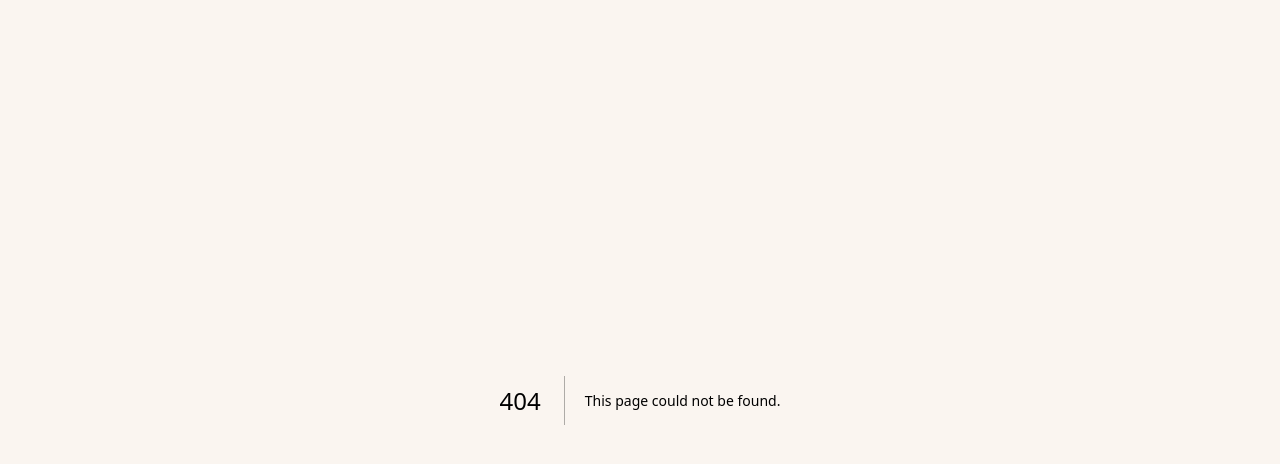
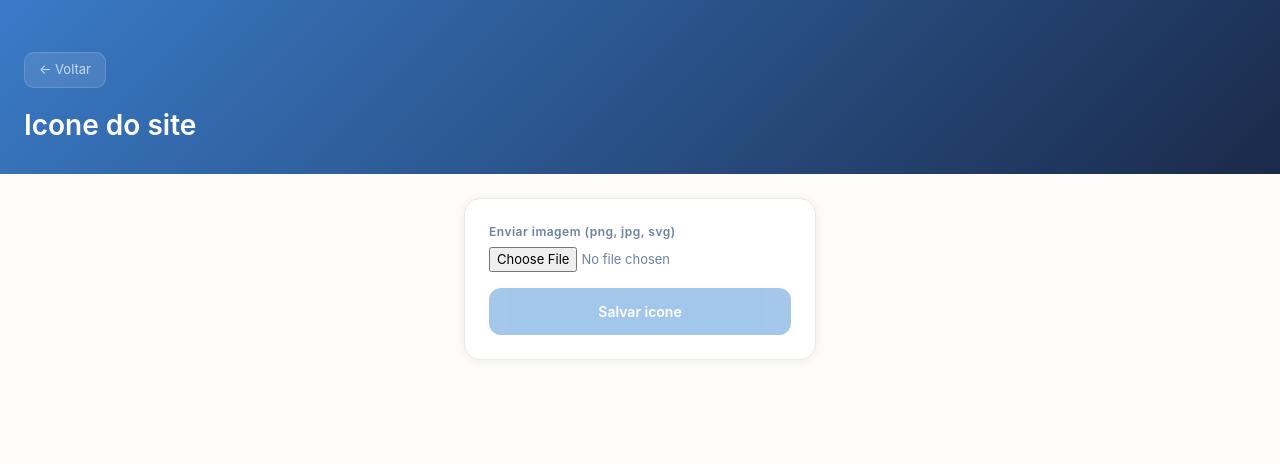
Before and after one commit to sofiammelo/atelie-crochet, a Next.js app: page /admin/icone in a window 1280 px wide. Before the commit this address had no page. Shown: the top 464 px of the page. Built offline with nearby package versions, Linux system fonts and the light colour scheme.

Commit message:
feat: pagina /admin/icone para upload do favicon do site

```diff
--- /dev/null
+++ b/src/app/admin/icone/page.tsx
@@ -0,0 +1,105 @@
+'use client'
+
+import { useState, useRef } from 'react'
+import { C, S } from '@/lib/tokens'
+
+export default function AdminIconePage() {
+  const [file, setFile] = useState<File | null>(null)
+  const [preview, setPreview] = useState('')
+  const [saving, setSaving] = useState(false)
+  const [done, setDone] = useState(false)
+  const [error, setError] = useState('')
+  const ref = useRef<HTMLInputElement>(null)
+
+  function handleFile(e: React.ChangeEvent<HTMLInputElement>) {
+    const f = e.target.files?.[0]
+    if (!f) return
+    setFile(f)
+    setDone(false)
+    setError('')
+    const reader = new FileReader()
+    reader.onload = () => setPreview(reader.result as string)
+    reader.readAsDataURL(f)
+  }
+
+  async function handleSave() {
+    if (!file) return
+    setSaving(true)
+    setError('')
+    try {
+      const fd = new FormData()
+      fd.append('file', file)
+      const res = await fetch('/api/icon', { method: 'POST', body: fd })
+      if (!res.ok) throw new Error('Falha ao salvar')
+      setDone(true)
+    } catch (e: any) {
+      setError(e.message || 'Erro')
+    } finally { setSaving(false) }
+  }
+
+  return (
+    <div className="min-h-screen" style={{ background: C.cream }}>
+      <div style={{
+        background: `linear-gradient(135deg, ${C.sageDark} 0%, ${C.ink} 100%)`,
+        padding: '52px 24px 28px',
+      }}>
+        <a href="/" style={{
+          background: 'rgba(255,255,255,0.1)', border: '1px solid rgba(255,255,255,0.15)',
+          borderRadius: 10, padding: '7px 14px', color: 'rgba(255,255,255,0.7)',
+          fontSize: 13, display: 'inline-block', textDecoration: 'none',
+        }}>&larr; Voltar</a>
+        <h1 style={{ margin: 0, color: C.white, fontSize: 28, fontWeight: 600, marginTop: 16 }}>
+          Icone do site
+        </h1>
+      </div>
+
+      <div style={{ padding: 24, maxWidth: 400, margin: '0 auto' }}>
+        <div style={{ ...S.card, padding: 24 } as React.CSSProperties}>
+          <label style={S.label}>Enviar imagem (png, jpg, svg)</label>
+          <input
+            ref={ref}
+            type="file"
+            accept="image/png,image/jpeg,image/svg+xml"
+            onChange={handleFile}
+            style={{ display: 'block', marginBottom: 16, fontSize: 13, color: C.muted }}
+          />
+
+          {preview && (
+            <div style={{ textAlign: 'center', marginBottom: 20 }}>
+              <div style={{
+                width: 96, height: 96, borderRadius: 20, overflow: 'hidden',
+                margin: '0 auto 8px', border: `2px solid ${C.creamDark}`,
+                display: 'flex', alignItems: 'center', justifyContent: 'center',
+                background: C.cream,
+              }}>
+                <img src={preview} style={{ width: '100%', height: '100%', objectFit: 'cover' }} />
+              </div>
+              <div style={{ fontSize: 11, color: C.muted }}>Visualizacao do icone</div>
+            </div>
+          )}
+
+          {error && (
+            <div style={{ color: C.error, fontSize: 13, marginBottom: 12 }}>{error}</div>
+          )}
+
+          {done && (
+            <div style={{ color: C.sage, fontSize: 13, marginBottom: 12 }}>
+              Icone salvo com sucesso!
+            </div>
+          )}
+
+          <button
+            onClick={handleSave}
+            disabled={!file || saving}
+            style={{
+              ...S.btnPrimary, width: '100%', padding: '13px', fontSize: 14,
+              opacity: !file || saving ? 0.5 : 1,
+            }}
+          >
+            {saving ? 'Salvando...' : 'Salvar icone'}
+          </button>
+        </div>
+      </div>
+    </div>
+  )
+}
--- /dev/null
+++ b/src/app/api/icon/route.ts
@@ -0,0 +1,49 @@
+import { NextRequest, NextResponse } from 'next/server'
+import { prisma } from '@/lib/prisma'
+
+export async function GET() {
+  try {
+    const config = await prisma.siteConfig.findUnique({ where: { id: 'default' } })
+    if (!config?.icon)
+      return new NextResponse(null, { status: 204 })
+
+    const dataUrl = config.icon
+    const mime = dataUrl.split(';')[0].split(':')[1] || 'image/png'
+    const base64 = dataUrl.split(',')[1] || dataUrl
+    const buffer = Buffer.from(base64, 'base64')
+
+    return new NextResponse(buffer, {
+      headers: {
+        'Content-Type': mime,
+        'Cache-Control': 'public, max-age=31536000, immutable',
+      },
+    })
+  } catch {
+    return new NextResponse(null, { status: 204 })
+  }
+}
+
+export async function POST(request: NextRequest) {
+  try {
+    const formData = await request.formData()
+    const file = formData.get('file') as File | null
+    if (!file)
+      return NextResponse.json({ error: 'Nenhum arquivo enviado' }, { status: 400 })
+
+    const bytes = await file.arrayBuffer()
+    const buffer = Buffer.from(bytes)
+    const base64 = buffer.toString('base64')
+    const mimeType = file.type || 'image/png'
+    const dataUrl = `data:${mimeType};base64,${base64}`
+
+    await prisma.siteConfig.upsert({
+      where: { id: 'default' },
+      update: { icon: dataUrl },
+      create: { id: 'default', icon: dataUrl },
+    })
+
+    return NextResponse.json({ success: true })
+  } catch (error: any) {
+    return NextResponse.json({ error: error?.message || 'Erro ao salvar ícone' }, { status: 500 })
+  }
+}
--- a/src/app/layout.tsx
+++ b/src/app/layout.tsx
@@ -4,13 +4,18 @@ import './globals.css'
 export const metadata: Metadata = {
   title: 'Ateliê Crochet',
   description: 'Gerencie seus projetos de crochê, amigurumi e jacquard',
+  icons: {
+    icon: '/api/icon',
+    apple: '/api/icon',
+    shortcut: '/api/icon',
+  },
 }
 
 export const viewport: Viewport = {
   width: 'device-width',
   initialScale: 1,
   maximumScale: 1,
-  themeColor: '#d946ef',
+  themeColor: '#1A2A4A',
 }
 
 export default function RootLayout({
```
Also changed, not shown: 1 other file (tests, documents, lock files or other folders).
